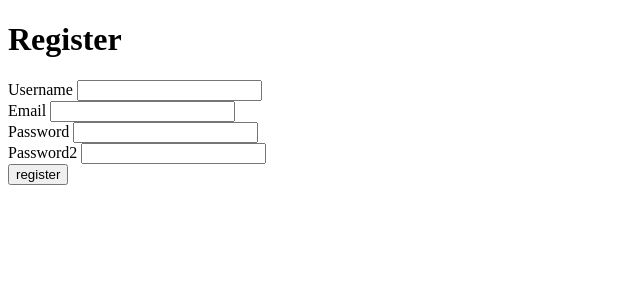
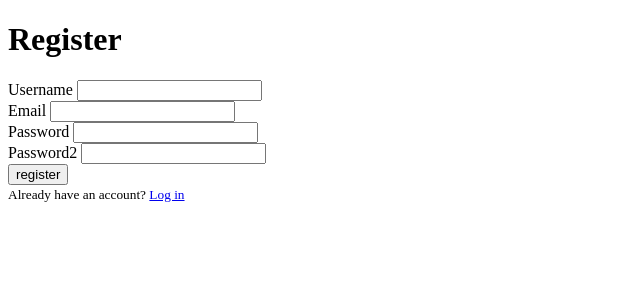
Before and after one commit to nzejoe/rico-hotel-project, a Django app: page /account/register/ in a window 1280 px wide. Shown: the part 26-326 px from the top of the page, without its empty margins (0-640 px from the left). Run offline with Django 3.2, Linux system fonts and the light colour scheme.

Commit message:
added a link between login and register form

```diff
--- a/templates/account/account_login.html
+++ b/templates/account/account_login.html
@@ -4,6 +4,7 @@
 
 {% block content %}
  <h4>Log in</h4>
+    <div>
     <form action="{% url 'account_login' %}" method="POST">
         {% include 'include/messages.html' %}
         {% csrf_token %}
@@ -17,4 +18,9 @@
         </div>
         <button type="submit">Log in</button>
     </form>
+        <small>
+        Need an account?
+        <a href="{% url 'register' %}">Register</a>
+        </small>
+    </div>
 {% endblock content %}
--- a/templates/account/register.html
+++ b/templates/account/register.html
@@ -3,6 +3,7 @@
 {% block title %}Account register{% endblock title %}
 
 {% block content %}
+    <div>
     <h1>Register</h1>
     <form action="{% url 'register' %}" method="post">
         {% csrf_token %}
@@ -16,4 +17,9 @@
         {% endfor %}
         <button type="submit">register</button>
     </form>
+     <small>
+        Already have an account?
+        <a href="{% url 'account_login' %}">Log in</a>
+        </small>
+    </div>
 {% endblock content %}
```
